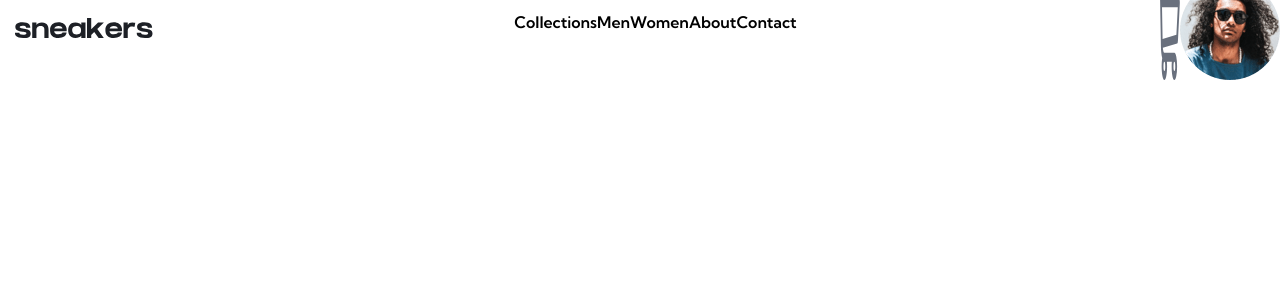
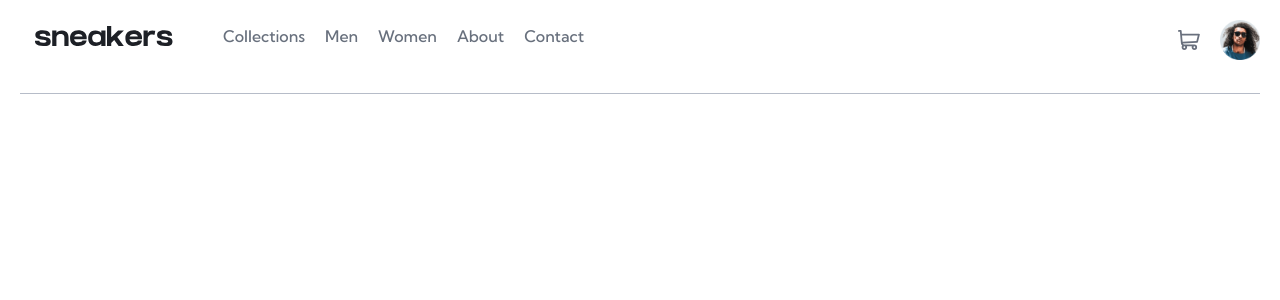
Before and after one commit to karawaggio/e-commerce-product-page, a React (Create React App) app: page / in a window 1280 px wide. Shown: the top 300 px of the page. Built offline with nearby package versions, Linux system fonts and the light colour scheme.

Commit message:
add menu desktop styles

```diff
--- a/src/components/header/Header.js
+++ b/src/components/header/Header.js
@@ -17,6 +17,7 @@ function Header() {
 
   return (
     <header>
+      <div className="logo-menu-wrap">
         <div className="logo-wrap">
           <button onClick={toggleMenu} className="mobile-menu-toggle"></button>
           <img className="logo" src={Logo} alt="site logo" />
@@ -74,6 +75,7 @@ function Header() {
             </li>
           </ul>
         </nav>
+      </div>
 
       <div className="account-icons">
         <img className="cart-icon" src={CartIcon} alt="cart icon" />
--- a/src/components/header/HeaderStyles.css
+++ b/src/components/header/HeaderStyles.css
@@ -1,8 +1,12 @@
 header {
-  height: 60px;
   display: flex;
   justify-content: space-between;
   align-items: center;
+  margin: 20px;
+}
+
+.logo-menu-wrap {
+  display: flex;
 }
 
 .logo-wrap {
@@ -24,6 +28,13 @@ header {
 
 .account-icons {
   display: flex;
+  align-items: center;
+}
+
+.profile-icon {
+  width: 40px;
+  height: 40px;
+  margin-left: 20px;
 }
 
 @media screen and (max-width: 350px) {
@@ -53,7 +64,7 @@ header {
   }
 
   .primary-menu.non-active {
-    transform: translateX(-100%);
+    transform: translateX(100%);
   }
 
   .primary-menu.active {
@@ -83,21 +94,38 @@ header {
     justify-content: end;
   }
 
-  .cart-icon {
-    margin: 7px 0;
-  }
-
   .profile-icon {
     /* max-width: 25%; */
-    width: 31px;
+    width: 30px;
     height: 30px;
-    margin-left: 20px;
   }
 }
 
 @media screen and (min-width: 800px) {
+  header {
+    padding-bottom: 25px;
+    border-bottom: 1px solid hsl(220, 14%, 75%);
+  }
+
+  .primary-menu {
+    margin-left: 30px;
+  }
+
+  .primary-menu ul li {
+    margin-left: 20px;
+  }
+
+  .primary-menu ul li a {
+    font-weight: 500;
+    color: hsl(219, 9%, 45%);
+  }
+
   .mobile-menu-toggle,
   .mobile-menu-close {
     display: none;
   }
+
+  .account-icons {
+    margin-bottom: 8px;
+  }
 }
```
Lines whose indentation alone changed are shown as unchanged.
